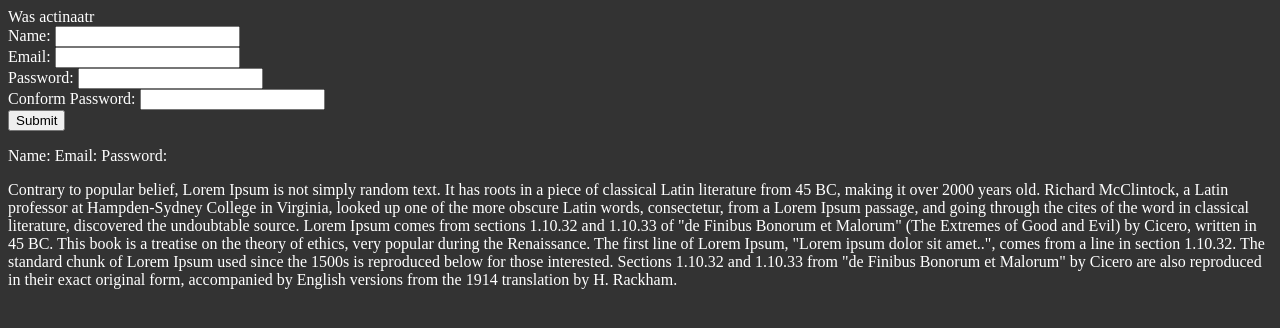
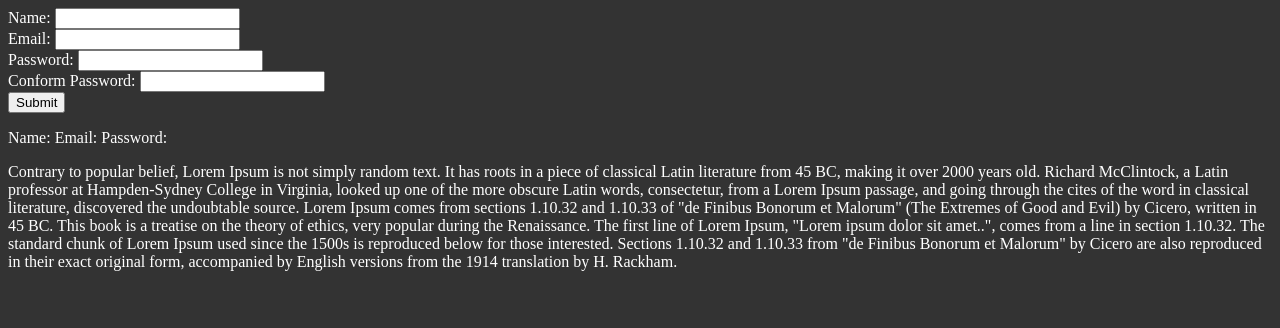
Before and after one commit to Capnin-stido/LazyAct, a PHP site: page / in a window 1280 px wide. Shown: the top 328 px of the page. Run offline with PHP 8.4, Linux system fonts and the light colour scheme.

Commit message:
Update index.php

```diff
--- a/index.php
+++ b/index.php
@@ -49,16 +49,12 @@ if ($_SERVER["REQUEST_METHOD"]=="POST"){
 <?php
 
     if(date("h") <= 18){
-        echo "Was actinaatr";
         echo "<style>
             body {
                 background-color:#333;
                 color:#fff;
-            }
+                }
             </style>";
-    }
-    else{
-        echo "sorry";
     }
 ?>
 
```
